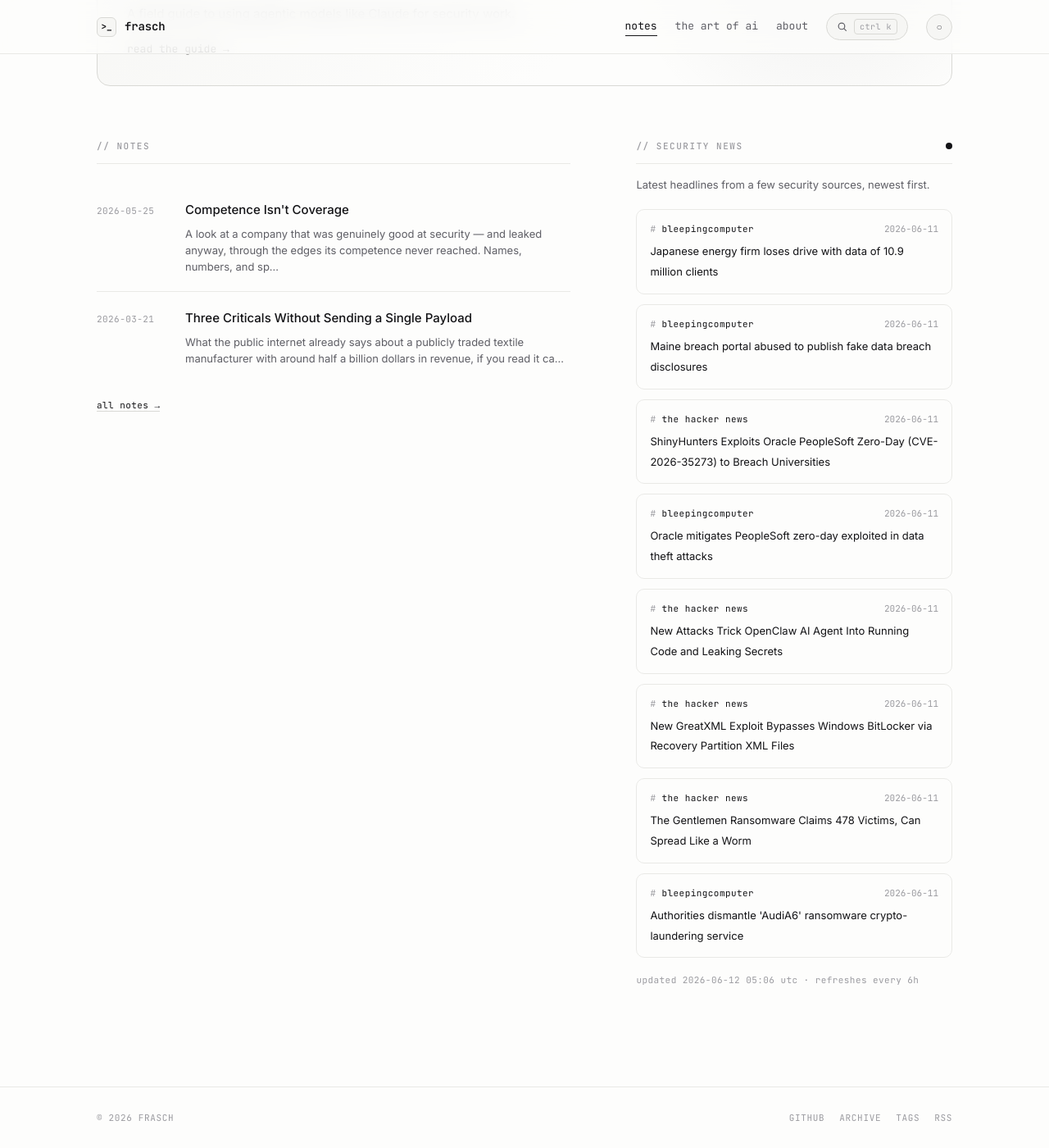
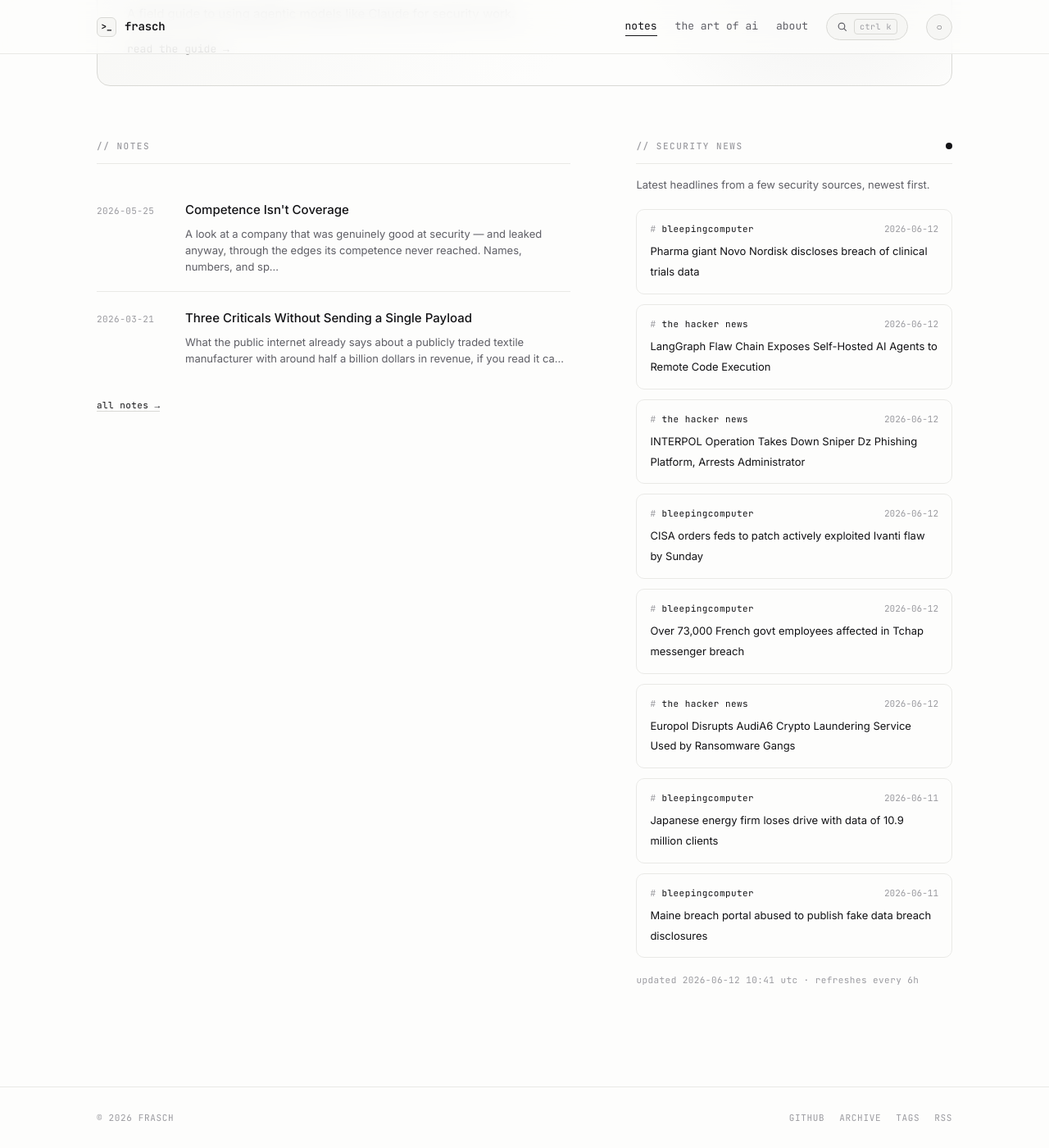
Before and after one commit to whoisfrasch/frasch, a Jekyll site: the page built from index.html, in a window 1280 px wide and 1400 px high, scrolled down 615 px. Shown: the whole window at 82% size. Built offline with Jekyll 4.4.1, drawn with Linux system fonts in a browser that asks for light colours.

Commit message:
Refresh security news feed

```diff
--- a/_data/news.json
+++ b/_data/news.json
@@ -1,6 +1,42 @@
 {
-  "updated": "2026-06-12T05:06:52Z",
+  "updated": "2026-06-12T10:41:19Z",
   "items": [
+    {
+      "source": "bleepingcomputer",
+      "title": "Pharma giant Novo Nordisk discloses breach of clinical trials data",
+      "link": "https://www.bleepingcomputer.com/news/security/pharmaceutical-giant-novo-nordisk-discloses-security-breach/",
+      "date": "2026-06-12T10:13:19Z"
+    },
+    {
+      "source": "the hacker news",
+      "title": "LangGraph Flaw Chain Exposes Self-Hosted AI Agents to Remote Code Execution",
+      "link": "https://thehackernews.com/2026/06/langgraph-flaw-chain-exposes-self.html",
+      "date": "2026-06-12T09:50:36Z"
+    },
+    {
+      "source": "the hacker news",
+      "title": "INTERPOL Operation Takes Down Sniper Dz Phishing Platform, Arrests Administrator",
+      "link": "https://thehackernews.com/2026/06/interpol-takes-down-sniper-dz-phishing.html",
+      "date": "2026-06-12T08:52:55Z"
+    },
+    {
+      "source": "bleepingcomputer",
+      "title": "CISA orders feds to patch actively exploited Ivanti flaw by Sunday",
+      "link": "https://www.bleepingcomputer.com/news/security/cisa-gives-feds-3-days-to-patch-ivanti-flaw-exploited-in-attacks/",
+      "date": "2026-06-12T08:26:55Z"
+    },
+    {
+      "source": "bleepingcomputer",
+      "title": "Over 73,000 French govt employees affected in Tchap messenger breach",
+      "link": "https://www.bleepingcomputer.com/news/security/french-govt-says-tchap-breach-affected-over-73-000-accounts/",
+      "date": "2026-06-12T07:09:11Z"
+    },
+    {
+      "source": "the hacker news",
+      "title": "Europol Disrupts AudiA6 Crypto Laundering Service Used by Ransomware Gangs",
+      "link": "https://thehackernews.com/2026/06/europol-disrupts-audia6-crypto.html",
+      "date": "2026-06-12T06:38:41Z"
+    },
     {
       "source": "bleepingcomputer",
       "title": "Japanese energy firm loses drive with data of 10.9 million clients",
@@ -12,42 +48,6 @@
       "title": "Maine breach portal abused to publish fake data breach disclosures",
       "link": "https://www.bleepingcomputer.com/news/security/maine-breach-portal-abused-to-publish-fake-data-breach-disclosures/",
       "date": "2026-06-11T22:44:58Z"
-    },
-    {
-      "source": "the hacker news",
-      "title": "ShinyHunters Exploits Oracle PeopleSoft Zero-Day (CVE-2026-35273) to Breach Universities",
-      "link": "https://thehackernews.com/2026/06/shinyhunters-exploits-oracle-peoplesoft.html",
-      "date": "2026-06-11T20:29:23Z"
-    },
-    {
-      "source": "bleepingcomputer",
-      "title": "Oracle mitigates PeopleSoft zero-day exploited in data theft attacks",
-      "link": "https://www.bleepingcomputer.com/news/security/oracle-mitigates-peoplesoft-zero-day-exploited-in-data-theft-attacks/",
-      "date": "2026-06-11T19:39:53Z"
-    },
-    {
-      "source": "the hacker news",
-      "title": "New Attacks Trick OpenClaw AI Agent Into Running Code and Leaking Secrets",
-      "link": "https://thehackernews.com/2026/06/new-attacks-trick-openclaw-ai-agent.html",
-      "date": "2026-06-11T17:46:32Z"
-    },
-    {
-      "source": "the hacker news",
-      "title": "New GreatXML Exploit Bypasses Windows BitLocker via Recovery Partition XML Files",
-      "link": "https://thehackernews.com/2026/06/new-greatxml-exploit-bypasses-windows.html",
-      "date": "2026-06-11T17:43:52Z"
-    },
-    {
-      "source": "the hacker news",
-      "title": "The Gentlemen Ransomware Claims 478 Victims, Can Spread Like a Worm",
-      "link": "https://thehackernews.com/2026/06/the-gentlemen-ransomware-claims-478.html",
-      "date": "2026-06-11T16:50:47Z"
-    },
-    {
-      "source": "bleepingcomputer",
-      "title": "Authorities dismantle 'AudiA6' ransomware crypto-laundering service",
-      "link": "https://www.bleepingcomputer.com/news/legal/authorities-dismantle-audia6-ransomware-crypto-laundering-service/",
-      "date": "2026-06-11T15:55:41Z"
     }
   ]
 }
```
